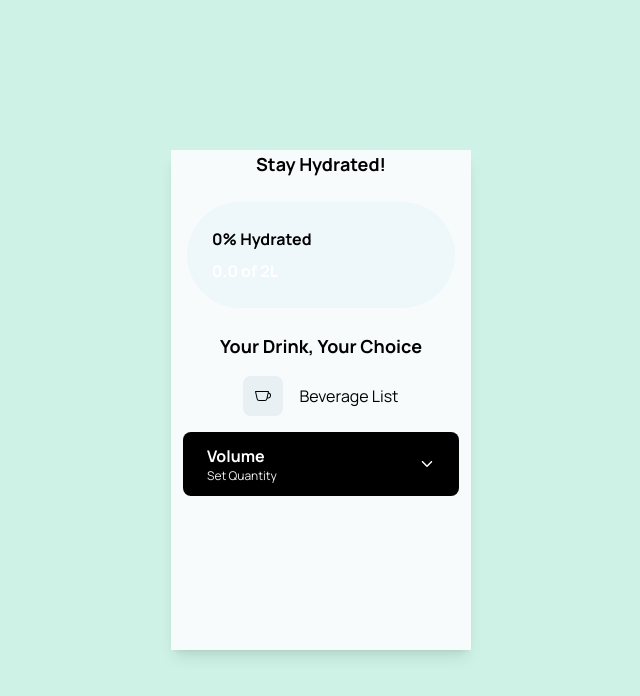
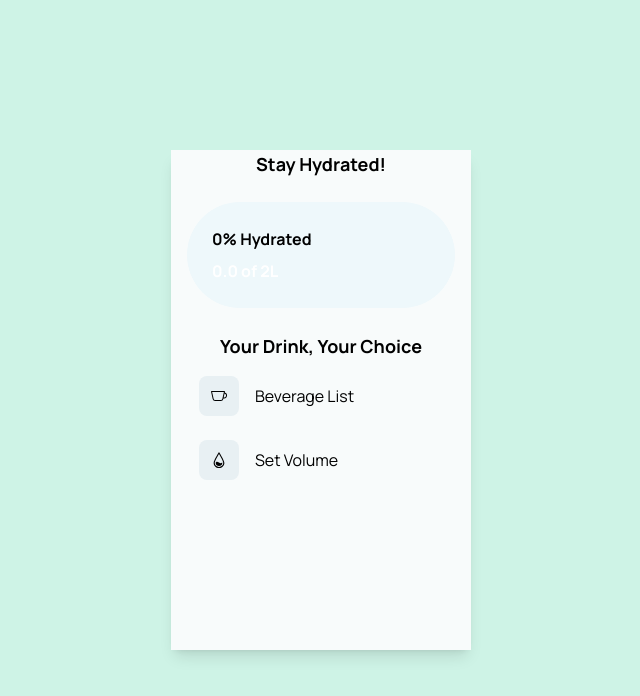
Before and after one commit to seanverano/reboost, a React (Vite) app: page / in a window 1280 px wide. Shown: the top 696 px of the page, without its empty margins (319-959 px from the left). Built offline with nearby package versions, Linux system fonts and the light colour scheme.

Commit message:
Change DrinkVolume modal button styling

```diff
--- a/src/components/drink_features/DrinkType.jsx
+++ b/src/components/drink_features/DrinkType.jsx
@@ -38,14 +38,14 @@ const DrinkType = () => {
 
   return (
     <>
-      <div class="flex items-center gap-4 bg-[#f8fbfb] px-4 min-h-14">
+      <div className="flex items-center gap-4 px-4 h-14 w-full">
         <div
           onClick={openModal}
-          class="text-[#000000] flex items-center justify-center rounded-lg bg-[#e8f0f3] shrink-0 size-10 cursor-pointer transition-transform duration-200 active:translate-y-1"
+          className="text-[#000000] flex items-center justify-center rounded-lg bg-[#e8f0f3] size-10 cursor-pointer transition-transform duration-200 active:translate-y-1"
         >
           <BsCup />
         </div>
-        <p class="text-[#000000] text-base font-normal flex-1">Beverage List</p>
+        <p className="text-[#000000] text-base font-normal">Beverage List</p>
       </div>
       <DrinkModal show={showModal} onClose={closeModal}>
         <div className="flex flex-col justify-center py-4 items-center font-manrope font-medium bg-[#EEF8FB] rounded-lg">
--- a/src/components/drink_features/DrinkVolume.jsx
+++ b/src/components/drink_features/DrinkVolume.jsx
@@ -1,5 +1,4 @@
 import React, { useState } from "react";
-import { IoIosArrowDown } from "react-icons/io";
 import { SiRainmeter } from "react-icons/si";
 import DrinkModal from "./DrinkModal";
 import DrinkModalButton from "./DrinkModalButton";
@@ -34,19 +33,14 @@ const DrinkVolume = () => {
 
   return (
     <>
-      <div
-        onClick={openModal}
-        className="flex flex-row justify-between items-center w-full bg-[#000000] border border-none rounded-lg py-3 px-6 cursor-pointer transition-transform duration-200 active:translate-y-1"
-      >
-        <div className="flex flex-col items-start">
-          <h1 className="font-bold text-base text-[#ffffff] text-left">
-            Volume
-          </h1>
-          <h3 className="font-normal text-xs text-[#f0f0f0] text-left">
-            Set Quantity
-          </h3>
+      <div className="flex items-center gap-4 px-4 h-14 w-full">
+        <div
+          onClick={openModal}
+          className="text-[#000000] flex items-center justify-center rounded-lg bg-[#e8f0f3] size-10 cursor-pointer transition-transform duration-200 active:translate-y-1"
+        >
+          <SiRainmeter />
         </div>
-        <IoIosArrowDown className="text-[#ffffff]" />
+        <p className="text-[#000000] text-base font-normal">Set Volume</p>
       </div>
 
       <DrinkModal show={showModal} onClose={closeModal}>
```
